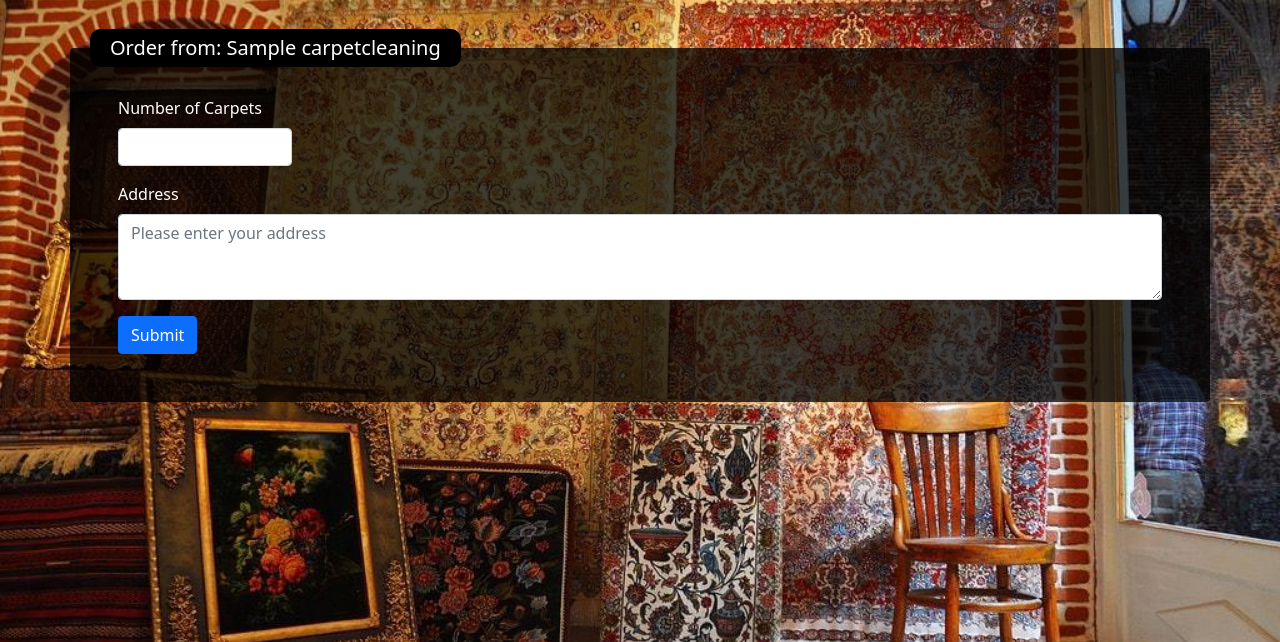
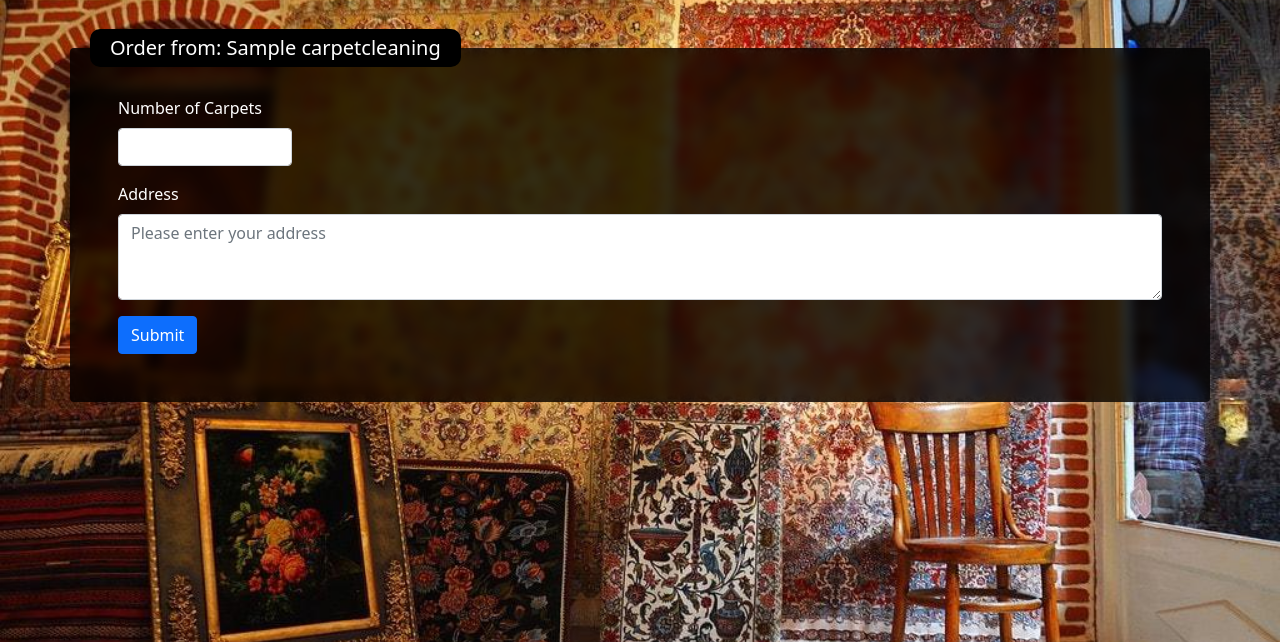
Before and after one commit to Broken37/carpet-cleaning, a Django app: page /orders/order/1 in a window 1280 px wide. Shown: the part 56-698 px from the top of the page. Run offline with Django 3.2, Linux system fonts and the light colour scheme; tables that the repository leaves empty hold one stand-in row (values such as "Sample post"); some libraries are stand-ins or nearby versions.

Commit message:
Fix z-index problem

```diff
--- a/templates/base.html
+++ b/templates/base.html
@@ -15,7 +15,7 @@
 
 <body>
   {% include 'partials/nav.html' %}
-  <div class="container p-5 mt-5 rounded position-relative" style='background: rgba(0, 0, 0, 0.75);'>
+  <div class="container p-5 mt-5 rounded glass-container position-relative">
     {% block content %}{% endblock content %}
   </div>
 
--- a/templates/partials/nav.html
+++ b/templates/partials/nav.html
@@ -1,4 +1,4 @@
-<nav class="navbar navbar-expand-lg navbar-dark glass-container">
+<nav class="navbar navbar-expand-lg navbar-dark glass-container" style='z-index: 999'>
   <div class="container">
     <a class="navbar-brand" href="{% url 'get-carpet-cleanings' %}">Carpet Cleaning</a>
     <button class="navbar-toggler" type="button" data-bs-toggle="collapse" data-bs-target="#navbarSupportedContent" aria-controls="navbarSupportedContent" aria-expanded="false" aria-label="Toggle navigation">
```
